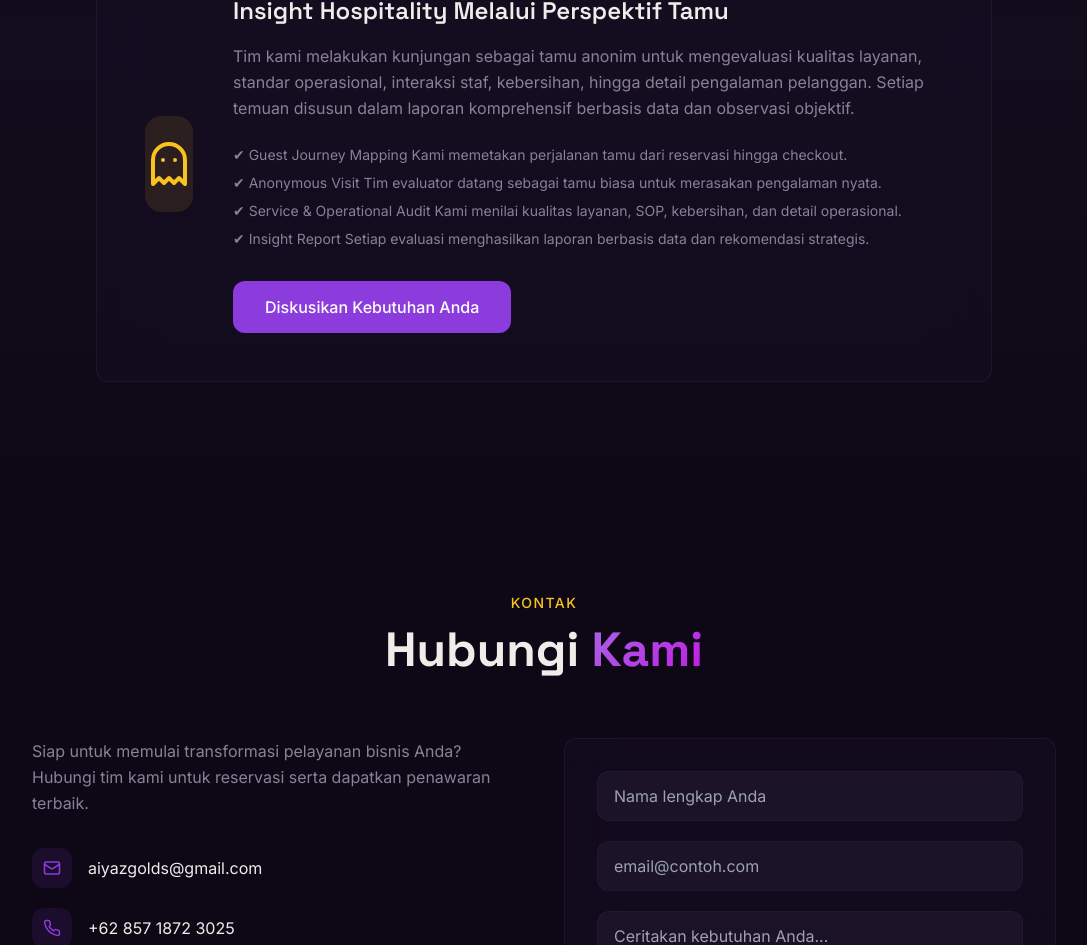
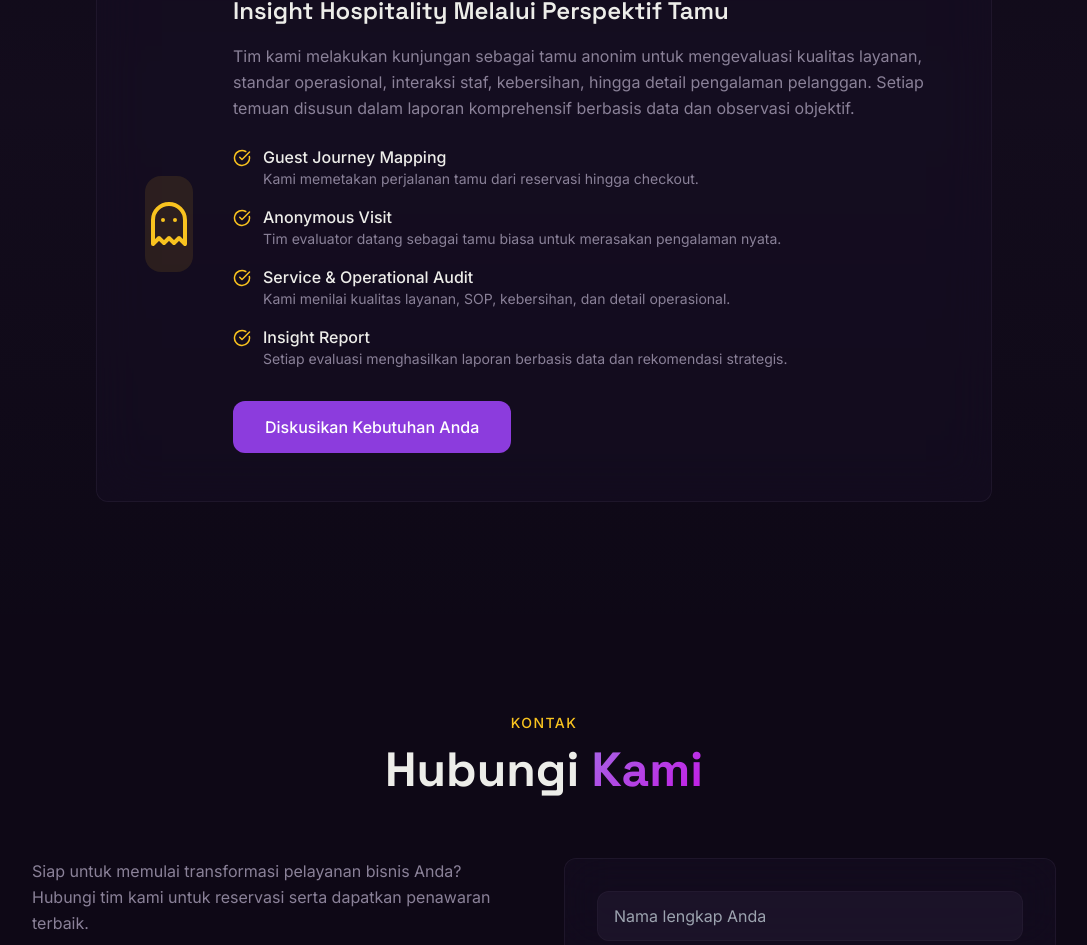
Before and after one commit to maulqins/aiyaz-golden-solution, a React (Vite) app: page / in a window 1280 px wide. Shown: the part 2173-3118 px from the top of the page, without its empty margins (96-1183 px from the left). Built offline with nearby package versions, Linux system fonts and the light colour scheme.

Commit message:
tambah sikit

```diff
--- a/src/components/ServicesSection.tsx
+++ b/src/components/ServicesSection.tsx
@@ -1,6 +1,6 @@
 import { motion, useInView } from "framer-motion";
 import { useRef } from "react";
-import { Ghost } from "lucide-react";
+import { Ghost, CheckCircle } from "lucide-react";
 
 const ServicesSection = () => {
   const ref = useRef(null);
@@ -61,15 +61,54 @@ const ServicesSection = () => {
                 dan observasi objektif.
               </p>
 
-              <ul className="text-sm text-muted-foreground space-y-2 mb-8">
-                <li>✔ Guest Journey Mapping
-                Kami memetakan perjalanan tamu dari reservasi hingga checkout.</li>
-                <li>✔ Anonymous Visit
-                Tim evaluator datang sebagai tamu biasa untuk merasakan pengalaman nyata.</li>
-                <li>✔ Service & Operational Audit
-                Kami menilai kualitas layanan, SOP, kebersihan, dan detail operasional.</li>
-                <li>✔ Insight Report
-                Setiap evaluasi menghasilkan laporan berbasis data dan rekomendasi strategis.</li>
+              <ul className="space-y-4 mb-8">
+                <li className="flex gap-3">
+                <CheckCircle className="text-accent mt-1" size={18} />
+                  <div>
+                    <p className="font-medium text-foreground">
+                      Guest Journey Mapping
+                    </p>
+                    <p className="text-sm text-muted-foreground">
+                      Kami memetakan perjalanan tamu dari reservasi hingga checkout.
+                    </p>
+                  </div>
+                </li>
+
+                <li className="flex gap-3">
+                <CheckCircle className="text-accent mt-1" size={18} />
+                  <div>
+                    <p className="font-medium text-foreground">
+                      Anonymous Visit
+                    </p>
+                    <p className="text-sm text-muted-foreground">
+                      Tim evaluator datang sebagai tamu biasa untuk merasakan pengalaman nyata.
+                    </p>
+                  </div>
+                </li>
+
+                <li className="flex gap-3">
+                <CheckCircle className="text-accent mt-1" size={18} />
+                  <div>
+                    <p className="font-medium text-foreground">
+                      Service & Operational Audit
+                    </p>
+                    <p className="text-sm text-muted-foreground">
+                      Kami menilai kualitas layanan, SOP, kebersihan, dan detail operasional.
+                    </p>
+                  </div>
+                </li>
+
+                <li className="flex gap-3">
+                <CheckCircle className="text-accent mt-1" size={18} />
+                  <div>
+                    <p className="font-medium text-foreground">
+                      Insight Report
+                    </p>
+                    <p className="text-sm text-muted-foreground">
+                      Setiap evaluasi menghasilkan laporan berbasis data dan rekomendasi strategis.
+                    </p>
+                  </div>
+                </li>
               </ul>
 
               <button
```
